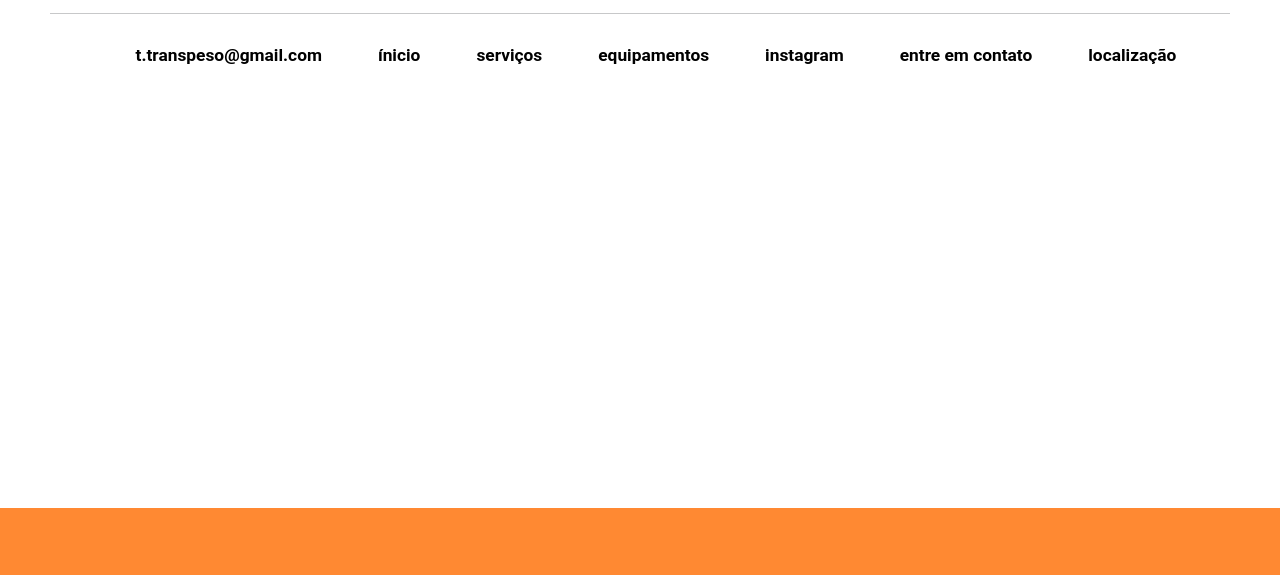
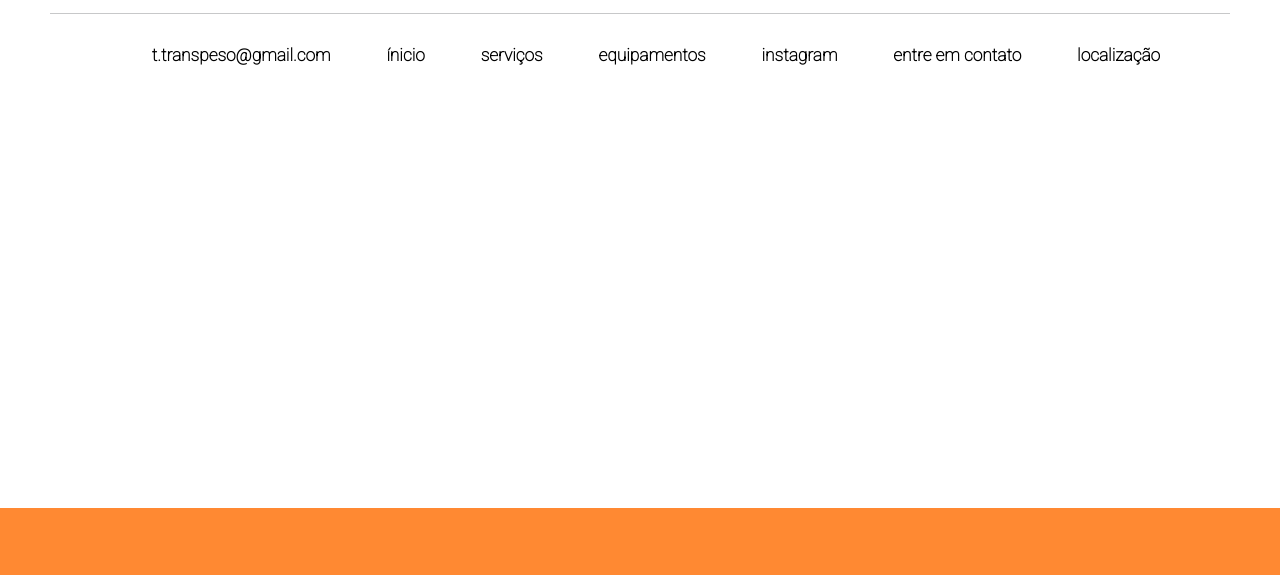
Before and after one commit to teste-transpeso/TRANSPESO, a plain HTML site: page index.html in a window 1280 px wide. Shown: the part 113-688 px from the top of the page. Drawn offline with nearby package versions, Linux system fonts and the light colour scheme.

Commit message:
Update index.html

```diff
--- a/index.html
+++ b/index.html
@@ -12,8 +12,9 @@
     <link rel="script" href="./script.js">
     <script src="./script.js"></script>
     <title>TRANSPESO</title>
-    <link rel="preconnect" href="https://fonts.gstatic.com">
-    <link href="https://fonts.googleapis.com/css2?family=Montserrat:wght@100&display=swap" rel="stylesheet">
+   <link rel="preconnect" href="https://fonts.googleapis.com">
+<link rel="preconnect" href="https://fonts.gstatic.com" crossorigin>
+<link href="https://fonts.googleapis.com/css2?family=Roboto:wght@100&display=swap" rel="stylesheet">
     <link href="https://cdn.jsdelivr.net/npm/bootstrap@5.0.2/dist/css/bootstrap.min.css" rel="stylesheet"
         integrity="sha384-EVSTQN3/azprG1Anm3QDgpJLIm9Nao0Yz1ztcQTwFspd3yD65VohhpuuCOmLASjC" crossorigin="anonymous">
 
```
